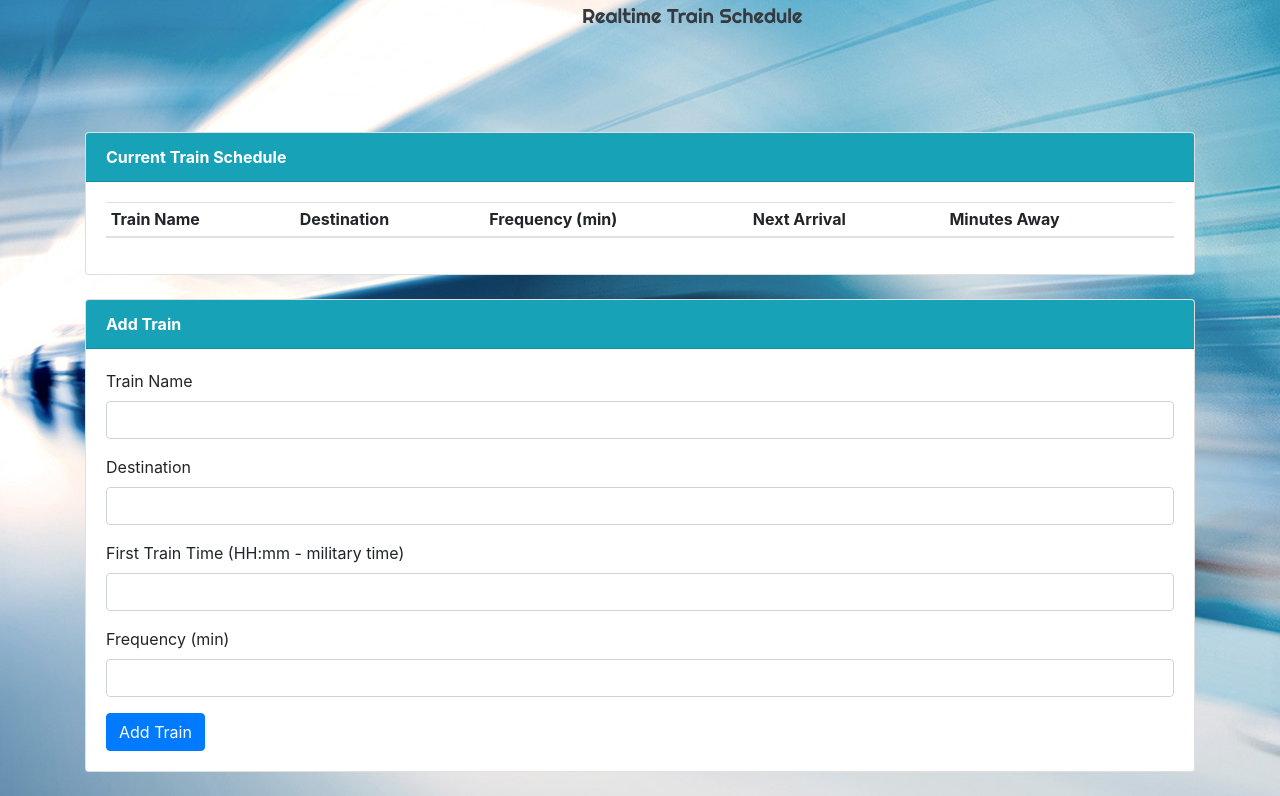
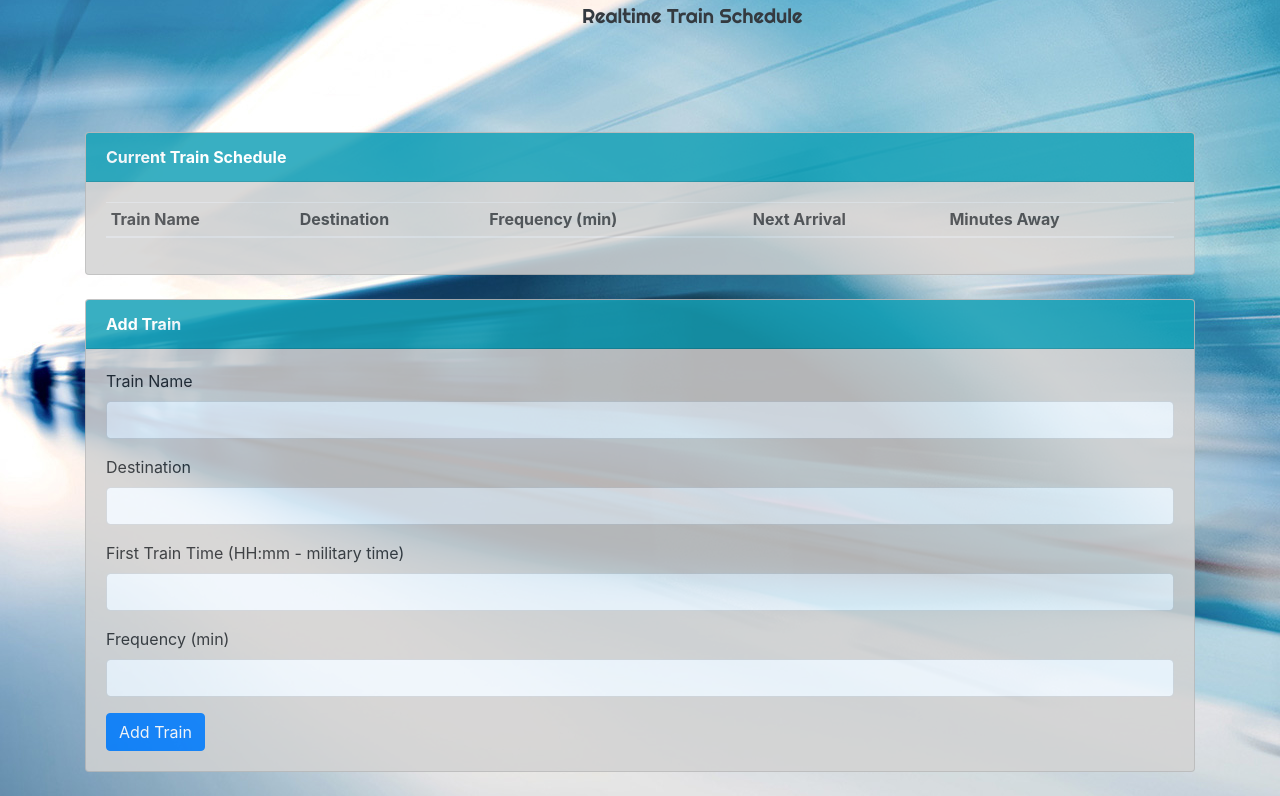
Before and after one commit to PhillipChang/Train-Scheduler, a plain HTML site: page index.html in a window 1280 px wide. Shown: the part 122-918 px from the top of the page. Drawn offline with nearby package versions, Linux system fonts and the light colour scheme.

Commit message:
Change background color of form and table to lightgrey and opacity to 0.85

```diff
--- a/assets/css/style.css
+++ b/assets/css/style.css
@@ -16,3 +16,11 @@ body {
 .card-header {
     font-weight: bold;
 }
+.table {
+    opacity: 0.85;
+    background-color: lightgrey;
+}
+
+.form-control {
+    background-color: aliceblue;
+}
--- a/index.html
+++ b/index.html
@@ -44,7 +44,7 @@
                     <div class="col-md-12">
 
                       <!-- Trains -->
-                      <div class="card mb-4">
+                      <div class="card mb-4 table">
                         <div class="card-header bg-info text-white">Current Train Schedule</div>
                         <div class="card-body">
                           <table class="table table-sm table-hover" id='train-table'>
@@ -68,12 +68,12 @@
                   <div class="row">
                         <div class="col-md-12">
                           <!-- Add Train  -->
-                          <div class="card mb-4">
+                          <div class="card mb-4 table">
                             <div class="card-header bg-info text-white">Add Train</div>
                             <div class="card-body">
 
                               <!-- Add New Train Form -->
-                              <form>
+                              <form id="trian-form">
                                 <div class="form-group">
                                   <label for="train-name-input">Train Name</label>
                                   <input class="form-control" id="train-name-input" type="text">
@@ -98,10 +98,6 @@
                       </div>
     </div>
 
-
-
-
-
     <!-- Javascript -->
     <script src= "assets/javascript/app.js"></script>
 
```
